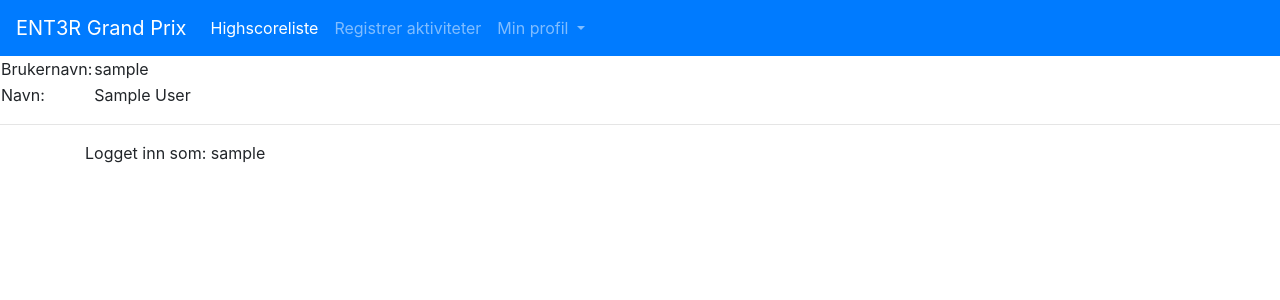
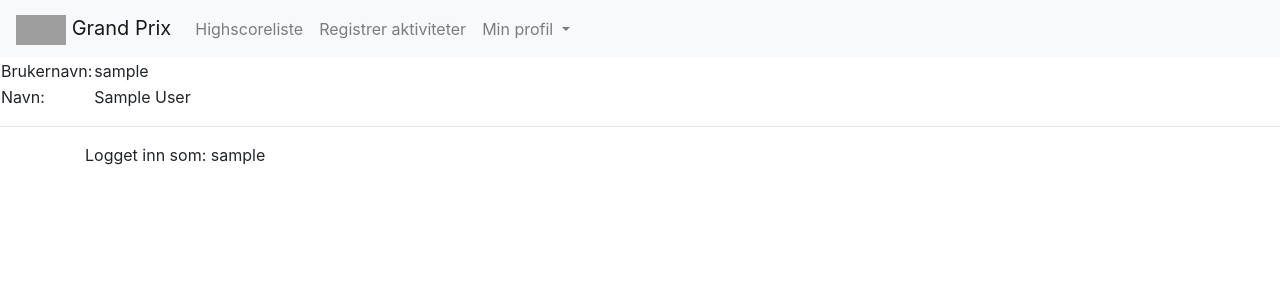
Before and after one commit to sjrodahl/ent3r-gp, a Django app: page /account/ in a window 1280 px wide. Shown: the top 300 px of the page. Run offline with Django 3.2, Linux system fonts and the light colour scheme; the visitor is signed in with stand-in values (Sample User, id 1); some libraries are stand-ins or nearby versions; grey boxes are pictures that could not be loaded.

Commit message:
added ent3r-logo

```diff
--- a/ent3r_gp/ent3r_gp/settings.py
+++ b/ent3r_gp/ent3r_gp/settings.py
@@ -14,6 +14,10 @@ import os
 
 # Build paths inside the project like this: os.path.join(BASE_DIR, ...)
 BASE_DIR = os.path.dirname(os.path.dirname(os.path.abspath(__file__)))
+
+STATICFILES_DIRS =[
+        os.path.join(BASE_DIR, 'static'),
+        ]
 
 
 # Quick-start development settings - unsuitable for production
--- a/ent3r_gp/templates/base.html
+++ b/ent3r_gp/templates/base.html
@@ -1,5 +1,6 @@
 <!DOCTYPE html>
 <html>
+    {% load static %}
     <head>
         <title>{% block title %}ENT3R GRAND PRIX{% endblock %}</title>
         <!-- Required meta tags -->
@@ -10,17 +11,22 @@
     </head>
 
     <body>
-        <nav class="navbar navbar-expand-lg navbar-dark bg-primary">
-            <a class="navbar-brand" href="{% url 'pages_hiscore' %}">ENT3R Grand Prix</a>
+        <nav class="navbar navbar-expand-lg navbar-light bg-light">
+            <a class="navbar-brand" href="{% url 'pages_hiscore' %}">
+                <img src ="{% static  "/img/ent3r-logo.png"%}" width="50" height="30" alt="">
+                Grand Prix
+            </a>
             <button class="navbar-toggler" type="button" data-toggle="collapse" data-target="#navbarNav" aria-controls="navbarNav" aria-expanded="false" aria-label="Toggle navigation">
                 <span class="navbar-toggler-icon"></span>
             </button>
             <div class="collapse navbar-collapse" id="navbarNav">
+                {% with url_name=request.resolver_match.url_name %}
+                <!-- https://stackoverflow.com/questions/39639264/django-highlight-current-page-in-navbar  -->
                 <ul class="navbar-nav">
-                    <li class="nav-item active">
-                        <a class="nav-link" href="{% url 'pages_hiscore' %}">Highscoreliste <span class="sr-only">(current)</span></a>
+                    <li class="nav-item{% if url_name == 'pages_hiscore' %} active{%endif%}">
+                        <a class="nav-link" href="{% url 'pages_hiscore' %}">Highscoreliste</a>
                     </li>
-                    <li class="nav-item">
+                    <li class="nav-item{% if url_name == 'pages_activities' %} active{%endif%}">
                         <a class="nav-link" href="{% url 'pages_activities' %}">Registrer aktiviteter</a>
                     </li>
                     <li class="nav-item dropdown">
@@ -36,6 +42,7 @@
                         </div>
                     </li>
                 </ul>
+                {% endwith %}
             </div>
         </nav>
 
```
